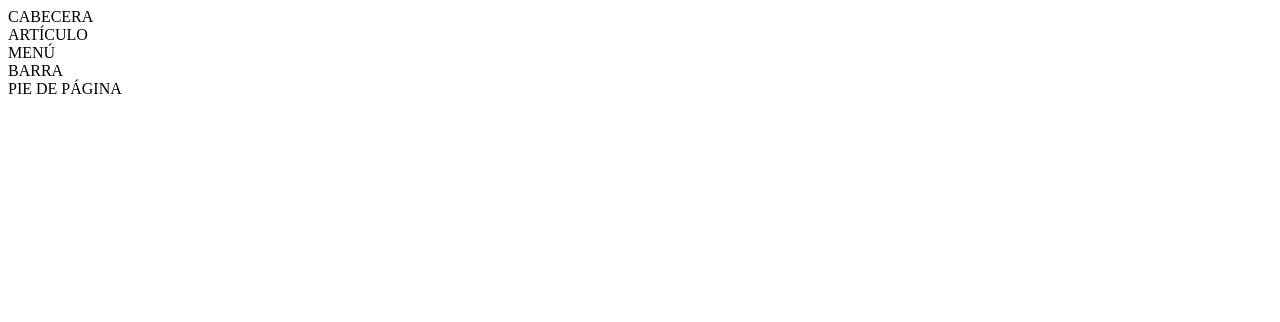
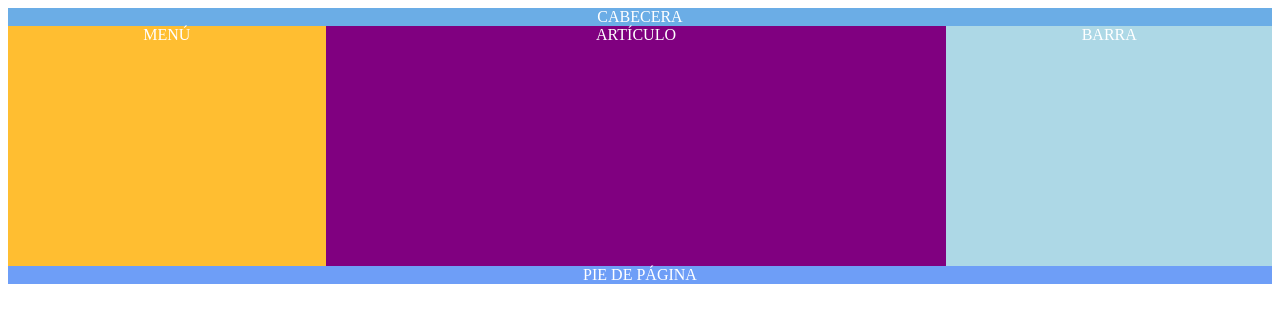
Before and after one commit to dhermes0402/Dise-o, a plain HTML site: page Ejercicio3FlexBox/index.html in a window 1280 px wide. Drawn offline with Linux system fonts and the light colour scheme.

Commit message:
Hacer en clase

```diff
--- a/Ejercicio3FlexBox/index.html
+++ b/Ejercicio3FlexBox/index.html
@@ -4,16 +4,55 @@
     <meta charset="UTF-8">
     <meta name="viewport" content="width=device-width, initial-scale=1.0">
     <title>Document</title>
+
     <style>
-    @media all and (min-width:600px){
-        ul.menu{
+    *{
+        box-sizing: border-box;
+    }
+    body{
+       text-align: center;
+       color: white;
+    }
+    div#contenido{
+        display: flex;
+        flex-flow: column;
+        background-color: rgb(107, 173, 230);
+    }
+    div#contenido > main{
+        display: flex;
+        flex-flow: column;
+        background-color: rgb(255, 190, 49);
+    }
+    div#contenido > main > article {
+        background-color: purple;
+        height: 30vh;
+    }
+    div#contenido > main > aside{
+        background-color: lightblue;
+    }
+    div#contenido > footer{
+        background-color: rgb(110, 158, 247);
+    }
+    div#contenido > main > nav{
+        order: -1;
+    }
+
+    @media all and (min-width:768px){
+        div#contenido > main{
             flex-flow: row;
-            justify-content: space-around;
-            border: none;
+        }
+        div#contenido > main > article {
+        flex-grow: 2;
+        }
+        div#contenido > main > nav,
+        div#contenido > main > aside{
+            flex-grow: 1;
         }
     }
     </style>
+
 </head>
+
 <body>
     <div id="contenido">
         <header>CABECERA</header>
```
Also changed, not shown: Ejercicio4FlexBox/index.html (added, +71 -0 lines), 1 other file.
